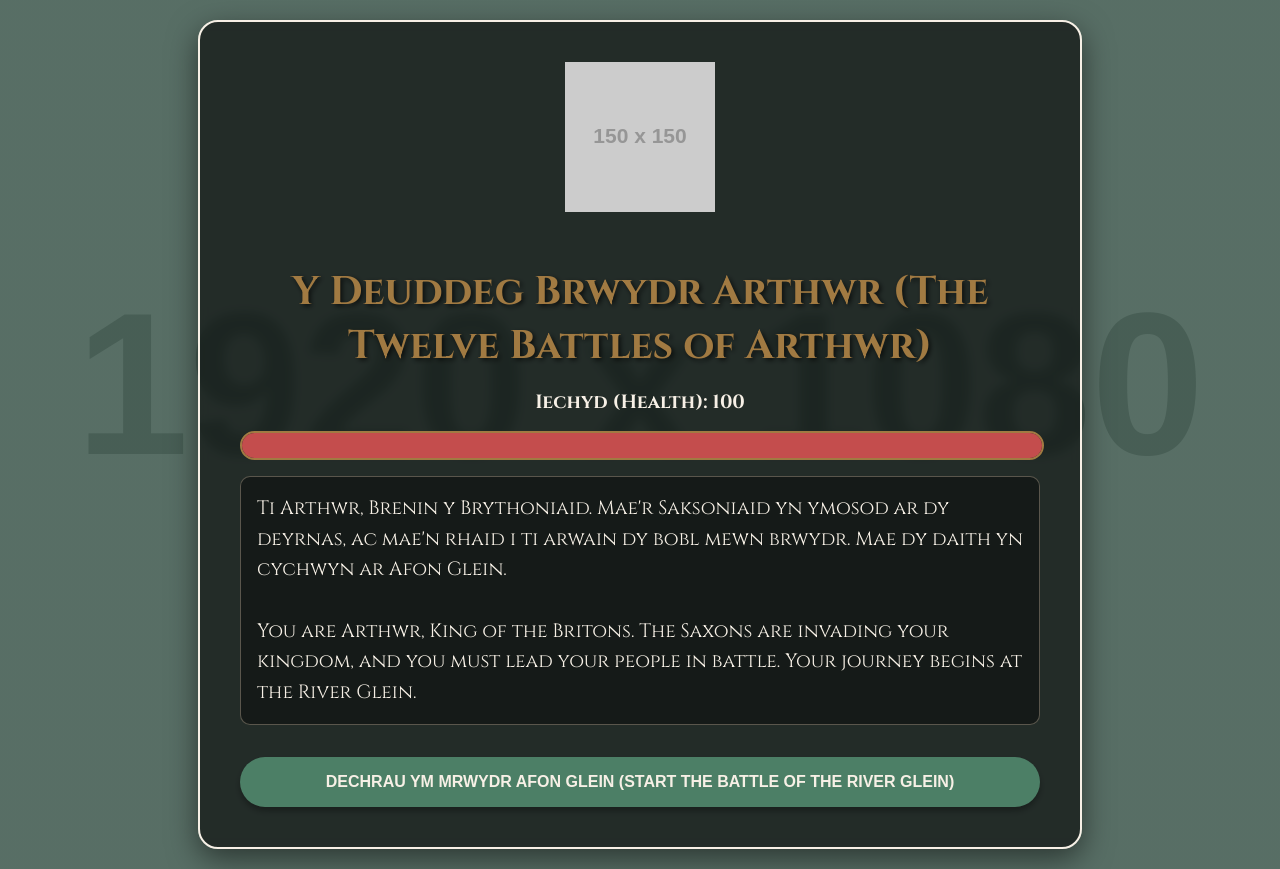
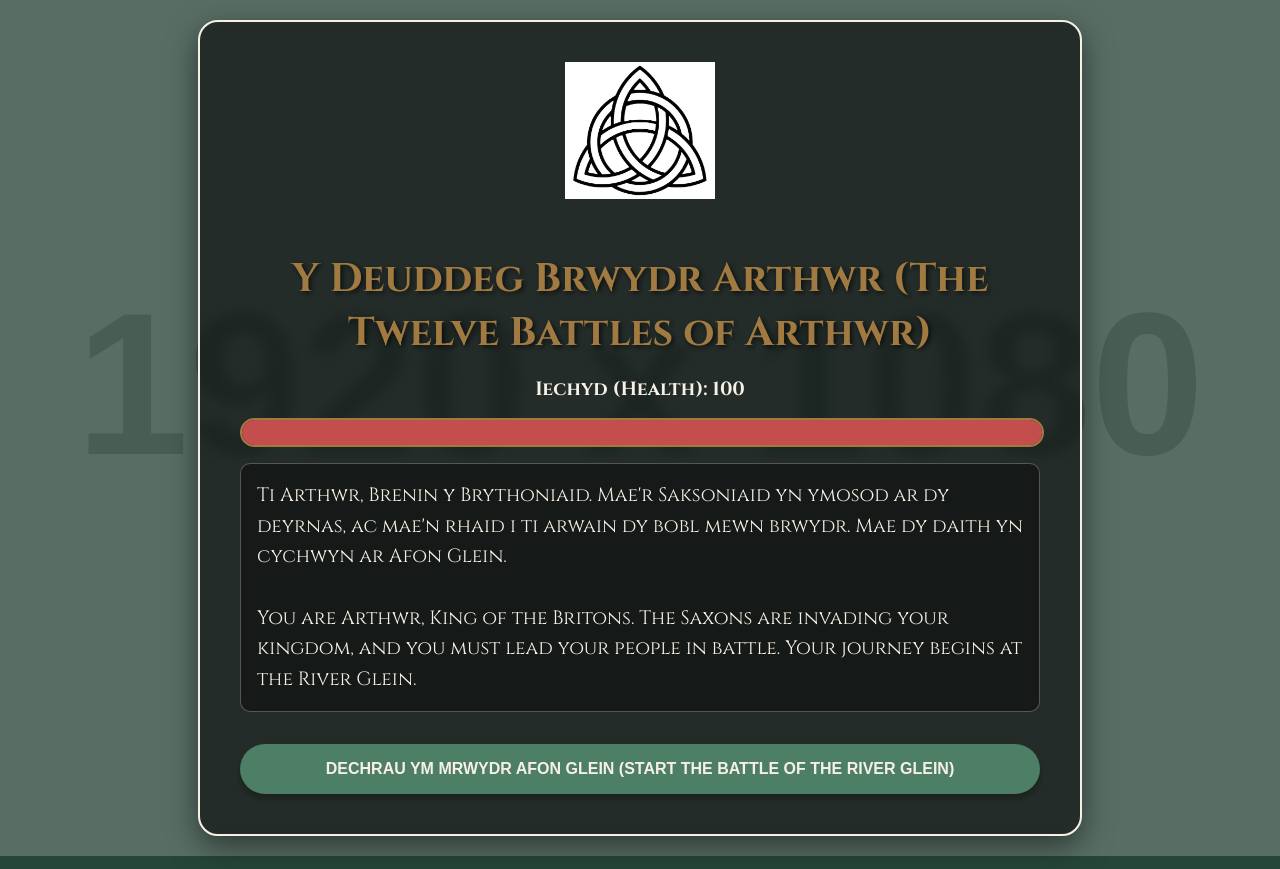
Before and after one commit to prewstar/king-arthur, a plain HTML site: page index.html in a window 1280 px wide. Drawn offline with Linux system fonts and the light colour scheme; placeholder pictures from the web are drawn by us.

Commit message:
Update index.html

```diff
--- a/index.html
+++ b/index.html
@@ -129,7 +129,8 @@
 </head>
 <body>
     <div id="game-container">
-        <img src="https://placehold.co/150x150/a17a42/ffffff?text=Celtic+Knot" alt="A golden Celtic knot design." class="header-graphic">
+        <!-- The image is now referenced by its ID and set in JavaScript -->
+        <img id="header-graphic" alt="A golden Celtic knot design." class="header-graphic">
         <h1>Y Deuddeg Brwydr Arthwr (The Twelve Battles of Arthwr)</h1>
         <div id="hp-display">Iechyd (Health): <span id="hp-value"></span></div>
         <div id="hp-bar-container"><div id="hp-bar"></div></div>
@@ -143,6 +144,12 @@
         let buttonContainerElement = document.getElementById('button-container');
         let hpDisplayElement = document.getElementById('hp-value');
         let hpBarElement = document.getElementById('hp-bar');
+        const headerGraphicElement = document.getElementById('header-graphic');
+
+        // This object now stores the image path
+        const images = {
+            celticKnot: 'celtic knot.jpeg'
+        };
 
         const player = {
             hp: 100
@@ -400,6 +407,7 @@
         // This function starts the game when the page loads.
         function startGame() {
             player.hp = 100;
+            headerGraphicElement.src = images.celticKnot; // Set the image source here
             updateDisplay(gameStates['start'].text, gameStates['start'].choices);
         }
 
```
